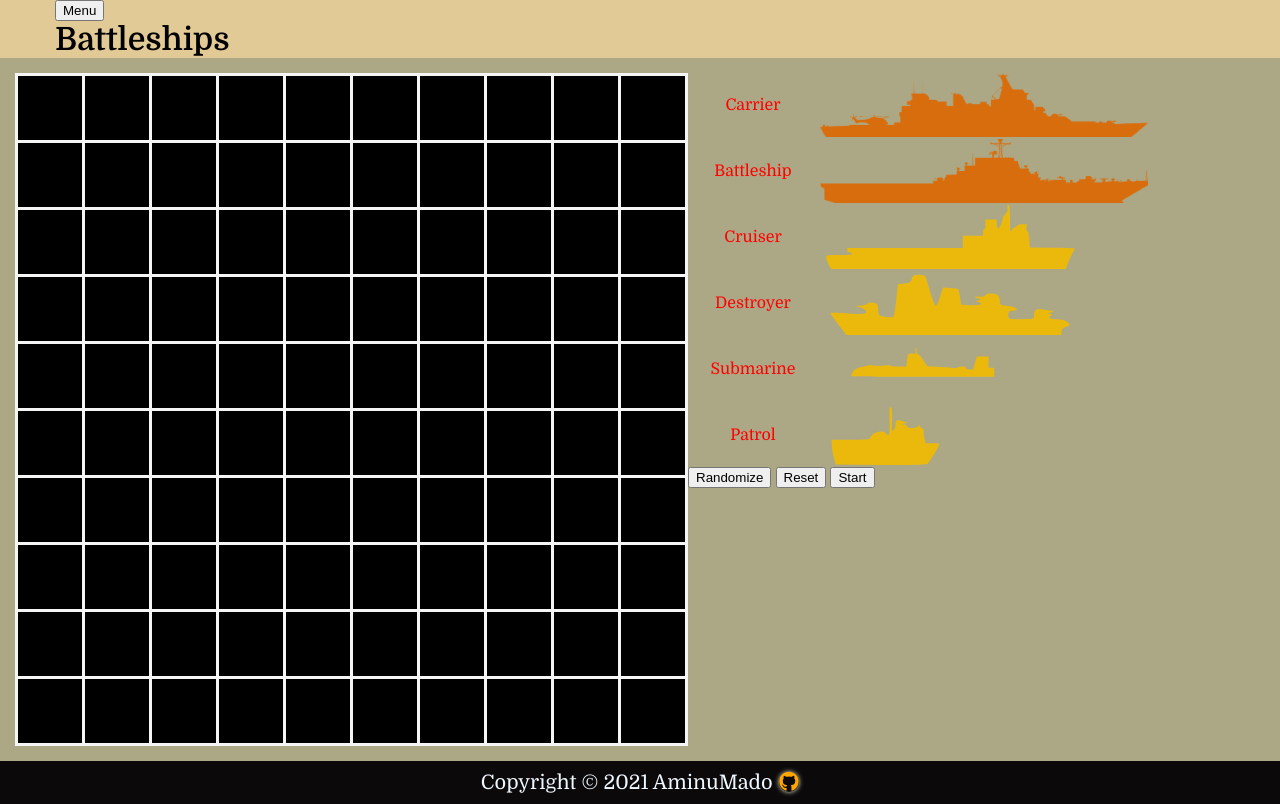
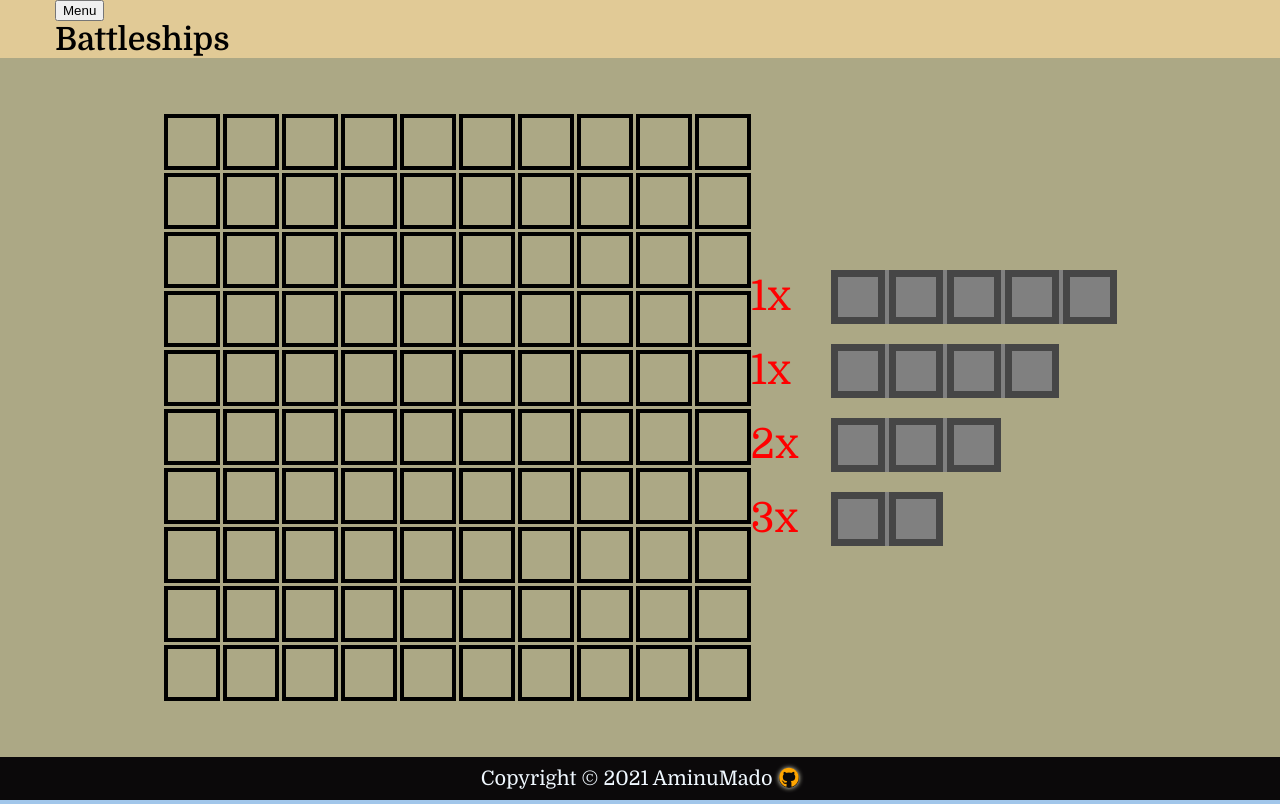
Before and after one commit to AminuMado/battleships, a website built with webpack: page src/index.html in a window 1280 px wide. Built offline with nearby package versions, Linux system fonts and the light colour scheme; files whose address does not match are found by name.

Commit message:
update layout and styling

```diff
--- a/src/index.html
+++ b/src/index.html
@@ -20,9 +20,7 @@
     <div id="main" class="main">
       <div class="start-game-page">
         <!-- <div class="title">Arrange your ships</div> -->
-        <div class="boards">
         <div class="ship-placement-container">
-            <div class="ships-placed-board"></div>
           <div class="board-container">
             <div class="grid-cell" data-id="00"></div>
             <div class="grid-cell" data-id="01"></div>
@@ -126,28 +124,68 @@
             <div class="grid-cell" data-id="99"></div>
           </div>
         </div>
-        </div>
         <div class="ships">
           <div class="ship-selection-container">
-            <div class="ships-container">
-              <div class="ship-type-carrier ship" draggable="true"></div>
-              <div class="ship-type-battleship ship" draggable="true"></div>
-              <div class="ship-type-destroyer ship" draggable="true"></div>
-              <div class="ship-type-cruiser ship" draggable="true"></div>
-              <div class="ship-type-submarine ship" draggable="true"></div>
-              <div class="ship-type-patrol ship" draggable="true"></div>
-              <p class="ship-name-carrier">Carrier</p>
-              <p class="ship-name-battleship">Battleship</p>
-              <p class="ship-name-destroyer">Destroyer</p>
-              <p class="ship-name-cruiser">Cruiser</p>
-              <p class="ship-name-submarine">Submarine</p>
-              <p class="ship-name-patrol">Patrol</p>
+            <div class="selection">
+              <div class="ship-container">
+                <span class="count">1x</span>
+                <div
+                  data-head=""
+                  data-length="4"
+                  data-direction="horizontal"
+                  draggable="true"
+                  class="ship carrier"
+                >
+                  <div class="carrier-0 part"></div>
+                  <div class="carrier-1 part"></div>
+                  <div class="carrier-2 part"></div>
+                  <div class="carrier-3 part"></div>
+                  <div class="carrier-4 part"></div>
                 </div>
               </div>
-          <div class="buttons-container">
-            <button class="randomize" type="button">Randomize</button>
-            <button class="reset" type="button">Reset</button>
-            <button class="start" type="button">Start</button>
+              <div class="ship-container">
+                <span class="count">1x</span>
+                <div
+                  data-head=""
+                  data-length="4"
+                  data-direction="horizontal"
+                  draggable="true"
+                  class="ship destroyer"
+                >
+                  <div class="destroyer-0 part"></div>
+                  <div class="destroyer-1 part"></div>
+                  <div class="destroyer-2 part"></div>
+                  <div class="destroyer-3 part"></div>
+                </div>
+              </div>
+              <div class="ship-container">
+                <span class="count">2x</span>
+                <div
+                  data-head=""
+                  data-length="3"
+                  data-direction="horizontal"
+                  draggable="true"
+                  class="ship submarine"
+                >
+                  <div class="submarine-0 part"></div>
+                  <div class="submarine-1 part"></div>
+                  <div class="submarine-2 part"></div>
+                </div>
+              </div>
+              <div class="ship-container">
+                <span class="count">3x</span>
+                <div
+                  data-head=""
+                  data-length="2"
+                  data-direction="horizontal"
+                  draggable="true"
+                  class="ship patrol"
+                >
+                  <div class="patrol-0 part"></div>
+                  <div class="patrol-1 part"></div>
+                </div>
+              </div>
+            </div>
           </div>
         </div>
       </div>
@@ -160,12 +198,3 @@
     </footer>
   </body>
 </html>
-<!--
-  container position realativ
-    board position abosolut holds the images
-      has the grid property
-        has images in said grid spot
-    board  holds the grids
-        has grids
-
- -->
--- a/src/style.css
+++ b/src/style.css
@@ -67,17 +67,9 @@ body {
 
 /* now we actually start */
 .start-game-page {
-  display: grid;
-  grid-template-areas: "boards" "ships";
-  grid-template-rows: 1fr;
-  grid-template-columns: 1fr 1fr;
-  width: 100%;
-  height: 100%;
-}
-.boards {
-  grid-area: boards;
-  background: black;
-  position: relative;
+  display: flex;
+  justify-content: center;
+  align-items: center;
 }
 .ships {
   color: red;
@@ -108,147 +100,57 @@ body {
   grid-template-columns: repeat(10, 1fr);
   grid-template-rows: repeat(10, 1fr);
   grid-gap: 3px;
-  background-color: whitesmoke;
-  border: 3px solid whitesmoke;
 }
 .grid-cell {
   transition: all 90ms ease-in;
   display: flex;
   align-items: center;
   justify-content: center;
-  width: 4rem;
-  height: 4rem;
-  background-color: black;
+  width: 3rem;
+  height: 3rem;
+  border: 4px solid black;
 }
 .grid-cell:hover {
   background-color: #a1c6ea;
 }
 
 /* ships selection container */
-.ship-placement-container {
+.selection {
+  display: -webkit-box;
+  display: -ms-flexbox;
   display: flex;
-  justify-content: center;
+  gap: 20px;
+  -webkit-box-orient: vertical;
+  -webkit-box-direction: normal;
+  -ms-flex-direction: column;
+  flex-direction: column;
+  -webkit-box-pack: space-evenly;
+  -ms-flex-pack: space-evenly;
+  justify-content: space-evenly;
+}
+.ship-container {
+  display: -webkit-box;
+  display: -ms-flexbox;
+  display: flex;
+  -webkit-box-align: center;
+  -ms-flex-align: center;
   align-items: center;
-  position: relative;
 }
-
-.ship-selection-container {
+.count {
+  font-size: 2.6rem;
+  width: 5rem;
+}
+.ship {
   display: grid;
-  text-align: center;
-  gap: 2px;
+  grid-auto-flow: column;
+  background-color: grey;
+  grid-gap: 4px;
+  cursor: move;
+  z-index: 1;
 }
-.ships-container {
-  display: grid;
-  grid-template-rows: repeat(6, 4rem);
-  grid-template-columns: repeat(7, 4rem);
-  text-align: center;
-  gap: 2px;
+.part {
+  width: 2.5rem;
+  height: 2.5rem;
+  background-color: grey;
+  border: 7px solid #464646;
 }
-.ship-type-carrier {
-  background-image: url(/home/aminumado/Git-Repository/Projects/TheOdinProject/battleships/src/assets/images/aircraft-carrier.png);
-  -webkit-background-size: cover;
-  -moz-background-size: cover;
-  -o-background-size: cover;
-  background-size: cover;
-  background-repeat: no-repeat;
-  background-position: center center;
-  display: flex;
-  height: 100%;
-  grid-area: 1 / 3 / span 1 / span 5;
-  filter: invert(73%) sepia(81%) saturate(870%) hue-rotate(357deg)
-    brightness(95%) contrast(93%);
-}
-.ship-type-battleship {
-  background-image: url(/home/aminumado/Git-Repository/Projects/TheOdinProject/battleships/src/assets/images/battleship.png);
-  -webkit-background-size: cover;
-  -moz-background-size: cover;
-  -o-background-size: cover;
-  background-size: cover;
-  background-repeat: no-repeat;
-  background-position: center center;
-  display: flex;
-  height: 100%;
-  grid-area: 2 / 3 / span 1 / span 5;
-  filter: invert(73%) sepia(81%) saturate(870%) hue-rotate(357deg)
-    brightness(95%) contrast(93%);
-}
-.ship-type-cruiser {
-  background-image: url(/home/aminumado/Git-Repository/Projects/TheOdinProject/battleships/src/assets/images/cruiser.svg);
-  -webkit-background-size: cover;
-  -moz-background-size: cover;
-  -o-background-size: cover;
-  background-size: cover;
-  background-repeat: no-repeat;
-  background-position: center center;
-  display: flex;
-  height: 100%;
-  grid-area: 3 / 3 / span 1 / span 4;
-  filter: invert(73%) sepia(81%) saturate(870%) hue-rotate(357deg)
-    brightness(95%) contrast(93%);
-}
-.ship-type-destroyer {
-  background-image: url(/home/aminumado/Git-Repository/Projects/TheOdinProject/battleships/src/assets/images/destroyer.svg);
-  -webkit-background-size: cover;
-  -moz-background-size: cover;
-  -o-background-size: cover;
-  background-size: cover;
-  background-repeat: no-repeat;
-  background-position: center center;
-  display: flex;
-  height: 100%;
-  grid-area: 4 / 3 / span 1 / span 4;
-  filter: invert(73%) sepia(81%) saturate(870%) hue-rotate(357deg)
-    brightness(95%) contrast(93%);
-}
-.ship-type-submarine {
-  background-image: url(/home/aminumado/Git-Repository/Projects/TheOdinProject/battleships/src/assets/images/submarine.svg);
-  -webkit-background-size: cover;
-  -moz-background-size: cover;
-  -o-background-size: cover;
-  background-size: cover;
-  background-repeat: no-repeat;
-  background-position: center center;
-  display: flex;
-  height: 100%;
-  grid-area: 5 / 3 / span 1 / span 3;
-  filter: invert(73%) sepia(81%) saturate(870%) hue-rotate(357deg)
-    brightness(95%) contrast(93%);
-}
-.ship-type-patrol {
-  background-image: url(/home/aminumado/Git-Repository/Projects/TheOdinProject/battleships/src/assets/images/patrol.svg);
-  -webkit-background-size: cover;
-  -moz-background-size: cover;
-  -o-background-size: cover;
-  background-size: cover;
-  background-repeat: no-repeat;
-  background-position: center center;
-  display: flex;
-  height: 100%;
-  grid-area: 6 / 3 / span 1 / span 2;
-  filter: invert(73%) sepia(81%) saturate(870%) hue-rotate(357deg)
-    brightness(95%) contrast(93%);
-}
-.ship-name-carrier {
-  grid-area: 1 / 1 / span 1 / span 2;
-  align-self: center;
-}
-.ship-name-battleship {
-  grid-area: 2 / 1 / span 1 / span 2;
-  align-self: center;
-}
-.ship-name-cruiser {
-  grid-area: 3 / 1 / span 1 / span 2;
-  align-self: center;
-}
-.ship-name-destroyer {
-  grid-area: 4 / 1 / span 1 / span 2;
-  align-self: center;
-}
-.ship-name-submarine {
-  grid-area: 5 / 1 / span 1 / span 2;
-  align-self: center;
-}
-.ship-name-patrol {
-  grid-area: 6 / 1 / span 1 / span 2;
-  align-self: center;
-}
```
Lines whose indentation alone changed are shown as unchanged.
